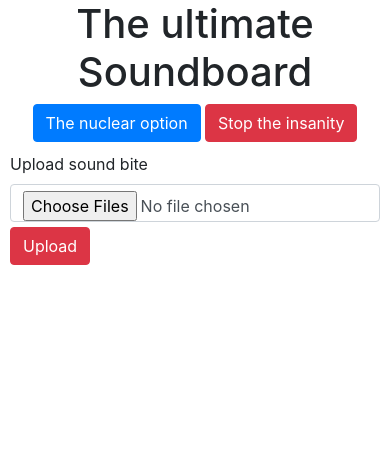
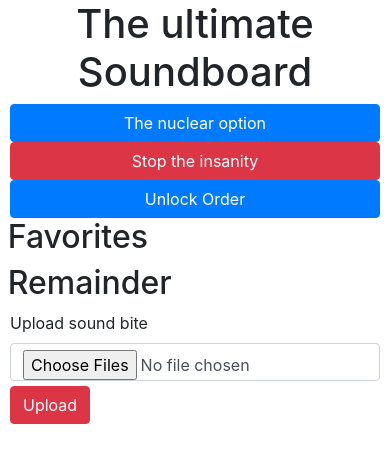
Before and after one commit to PascalDevenoge/discord-soundboard, a Flask app: page / in a window 390 px wide. Shown: the top 463 px of the page. Run offline with Flask 3, Linux system fonts and the light colour scheme; data that the repository does not hold is empty.

Commit message:
Tracks are now sortable Add mobile friendly design

```diff
--- a/static/index.html
+++ b/static/index.html
@@ -5,19 +5,30 @@
     <meta charset="UTF-8">
     <meta name="Discord Soundboard">
     <title>Discord Soundboard</title>
-  <link rel="stylesheet" href="static/style.css">
-  <link rel="stylesheet" href="https://cdn.jsdelivr.net/npm/bootstrap@4.3.1/dist/css/bootstrap.min.css" integrity="sha384-ggOyR0iXCbMQv3Xipma34MD+dH/1fQ784/j6cY/iJTQUOhcWr7x9JvoRxT2MZw1T" crossorigin="anonymous">
-  <link rel="shortcut icon" href="static/favicon.ico">
-  <script src="static/soundboard.js" defer></script>
+    <link rel="stylesheet" href="style.css">
+    <link rel="stylesheet" href="https://cdn.jsdelivr.net/npm/bootstrap@4.3.1/dist/css/bootstrap.min.css"
+          integrity="sha384-ggOyR0iXCbMQv3Xipma34MD+dH/1fQ784/j6cY/iJTQUOhcWr7x9JvoRxT2MZw1T" crossorigin="anonymous">
+    <link rel="shortcut icon" href="favicon.ico">
+    <script src="soundboard.js" defer></script>
+    <script src="https://cdn.jsdelivr.net/npm/sortablejs@1.15.1/Sortable.min.js"></script>
 </head>
 
 <body>
 <h1 id="title">The ultimate Soundboard</h1>
 <div id="idontknowwhatcallthisdiv">
-    <button id="nuclear_option" type="button" class="btn btn-primary">The nuclear option</button>
-    <button id="stop" type="button" class="btn btn-danger">Stop the insanity</button>
+    <button id="nuclear_option" type="button" class="btn btn-primary stuff">The nuclear option</button>
+    <button id="stop" type="button" class="btn btn-danger stuff">Stop the insanity</button>
+    <button id="isSortable" type="button" class="btn btn-primary stuff">Unlock Order</button>
 </div>
-  <div id="soundBites" class="list-group"></div>
+
+<div id="soundboard">
+    <div id="favorites" class="list-group soundBites">
+        <h2 class="title">Favorites</h2>
+    </div>
+    <div id="remainder" class="list-group soundBites">
+        <h2 class="title">Remainder</h2>
+    </div>
+</div>
 
 <form>
     <div>
--- a/static/soundboard.js
+++ b/static/soundboard.js
@@ -1,5 +1,25 @@
-let soundContainer = document.getElementById("soundBites");
 let submitUpload = document.getElementById('submitUpload');
+let favorites = document.getElementById('favorites');
+let remainder = document.getElementById('remainder');
+let canSortButton = document.getElementById('isSortable');
+
+let isLocked = true;
+let favoritesArr = JSON.parse(localStorage.getItem('favoritesArr'));
+let remainderArr = JSON.parse(localStorage.getItem('remainderArr'));
+
+let favoritesSort = new Sortable(favorites, {
+    group: 'shared',
+    filter: '.title',
+    animation: 150,
+    disabled: true
+});
+
+let remainderSort = new Sortable(remainder, {
+    group: 'shared',
+    filter: '.title',
+    animation: 150,
+    disabled: true
+});
 
 tracks = fetch('tracks')
     .then(response => {
@@ -9,16 +29,20 @@ tracks = fetch('tracks')
         return response.json()
     })
     .then(tracks => {
-    for (let id in tracks) {
-      let track_name = tracks[id];
-      let button = document.createElement("button", {id: `${track_name}_button`})
-      button.innerText = track_name
-      button.classList.add("list-group-item,list-group-item-action");
+        for (let track of favoritesArr) {
+            let button = createButton(track);
+            favorites.appendChild(button);
+        }
 
-      soundContainer.appendChild(button);
-      button.addEventListener("click", () => {
-        fetch(`play/${id}`)
-      }, false)
+        for (let track of remainderArr) {
+            let button = createButton(track);
+            remainder.appendChild(button);
+        }
+
+        let newTracks = tracks.filter(item => !favoritesArr.includes(item)).filter(item => !remainderArr.includes(item));
+        for (let track of newTracks) {
+            let button = createButton(track);
+            remainder.appendChild(button);
         }
 
         let nuclear_button = document.getElementById('nuclear_option');
@@ -32,7 +56,43 @@ tracks = fetch('tracks')
         })
     })
 
+function createButton(track) {
+    let button = document.createElement("a", {id: `${track}_button`});
+    button.innerText = track;
+    button.classList.add("list-group-item", "list-group-item-action", "soundBite");
+
+    button.addEventListener("click", () => {
+        fetch(`play/${track}`)
+    }, false);
+    return button;
+}
+
 submitUpload.addEventListener("click", (e) => {
     e.preventDefault();
     console.log("aaaaaaaaaaaaaaaaaaaa");
 });
+
+canSortButton.addEventListener("click", (e) => {
+    e.preventDefault();
+    if (isLocked) {
+        canSortButton.textContent = "Lock Order";
+        isLocked = false;
+
+        favoritesSort.option('disabled', false);
+        remainderSort.option('disabled', false);
+    } else {
+        canSortButton.textContent = "Unlock Order";
+        isLocked = true;
+
+        favoritesSort.option('disabled', true);
+        remainderSort.option('disabled', true);
+
+        console.log(favoritesSort.options);
+
+        let favoritesArr = [...favorites.children].filter(child => child.tagName === 'A').map(child => child.text);
+        let remainderArr = [...remainder.children].filter(child => child.tagName === 'A').map(child => child.text);
+
+        localStorage.setItem('favoritesArr', JSON.stringify(favoritesArr));
+        localStorage.setItem('remainderArr', JSON.stringify(remainderArr));
+    }
+});
--- a/static/style.css
+++ b/static/style.css
@@ -5,19 +5,60 @@ body {
     justify-content: center;
 }
 
+#soundboard {
+    display: flex;
+    margin: 2rem 0;
+}
+
 #title {
     text-align: center;
 }
 
 #idontknowwhatcallthisdiv {
+    display: flex;
     text-align: center;
+    justify-content: space-evenly;
 }
 
-#soundBites {
-    margin-top: 10px;
+.stuff {
+    margin: 0 10px;
+}
+
+.soundBites {
+    margin: 0 2rem;
     width: 300px;
+    border: 2px darkgray;
+}
+
+.soundBite {
+    cursor: pointer;
 }
 
 #submitUpload {
     margin-top: 5px;
 }
+
+@media screen and (max-width: 1080px) {
+    #favorites, #remainder {
+        margin: 0 2rem;
+    }
+}
+
+@media screen and (max-width: 728px) {
+    #soundboard {
+        flex-direction: column;
+    }
+}
+
+@media screen and (max-width: 500px) {
+    #idontknowwhatcallthisdiv {
+        width: 100%;
+        flex-direction: column;
+        flex-grow: 1;
+    }
+
+    #soundboard, #favorites, #remainder {
+        width: 98%;
+        margin: 0 1%;
+    }
+}
```
Lines whose indentation alone changed are shown as unchanged.
